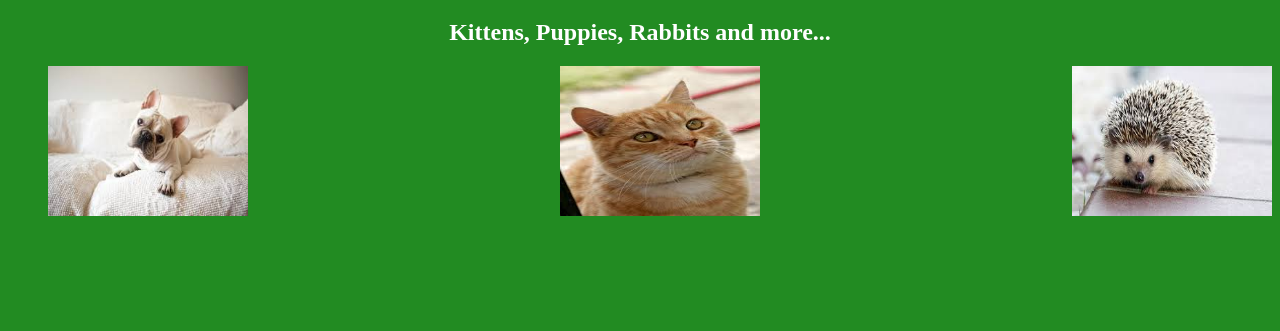
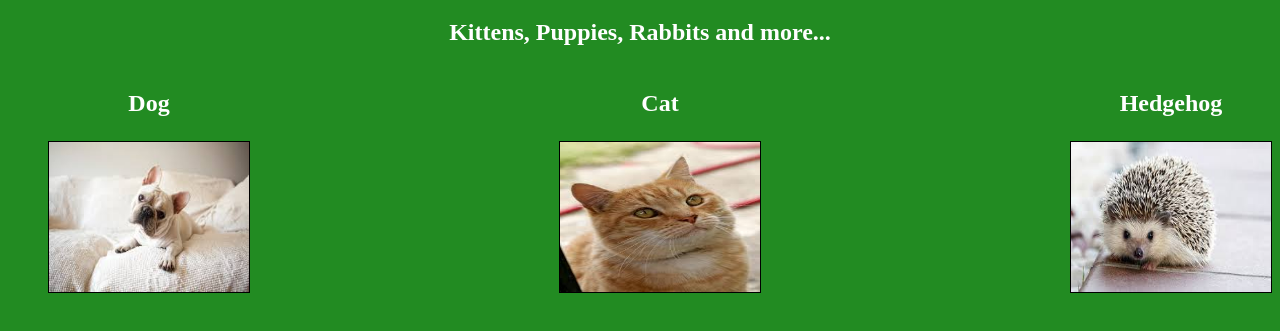
Before and after one commit to G0giz/Shelter, a plain HTML site: page index.html in a window 1280 px wide. Shown: the part 61-392 px from the top of the page. Drawn offline with Linux system fonts and the light colour scheme.

Commit message:
Adding images to list

```diff
--- a/index.html
+++ b/index.html
@@ -14,14 +14,17 @@
 
     <ul>
         <li>
+            <p class="NameOfAnimal">Dog</p>
             <img src="assets/Images/Boxer.jpeg"/>
         </li>
 
         <li>
+            <p class="NameOfAnimal">Cat</p>
             <img src="assets/Images/Cat.jpeg"/>
         </li>
 
         <li>
+            <p class="NameOfAnimal">Hedgehog</p>
             <img src="assets/Images/Hedgehog.jpeg"/>
         </li>
     </ul>
--- a/style.css
+++ b/style.css
@@ -13,4 +13,10 @@ ul{
 ul li > img{
     width: 200px;
     height: 150px;
+    border: 1px solid black;
 }
+
+.NameOfAnimal{
+    font-size: x-large;
+    font-weight: bold;
+}
```
